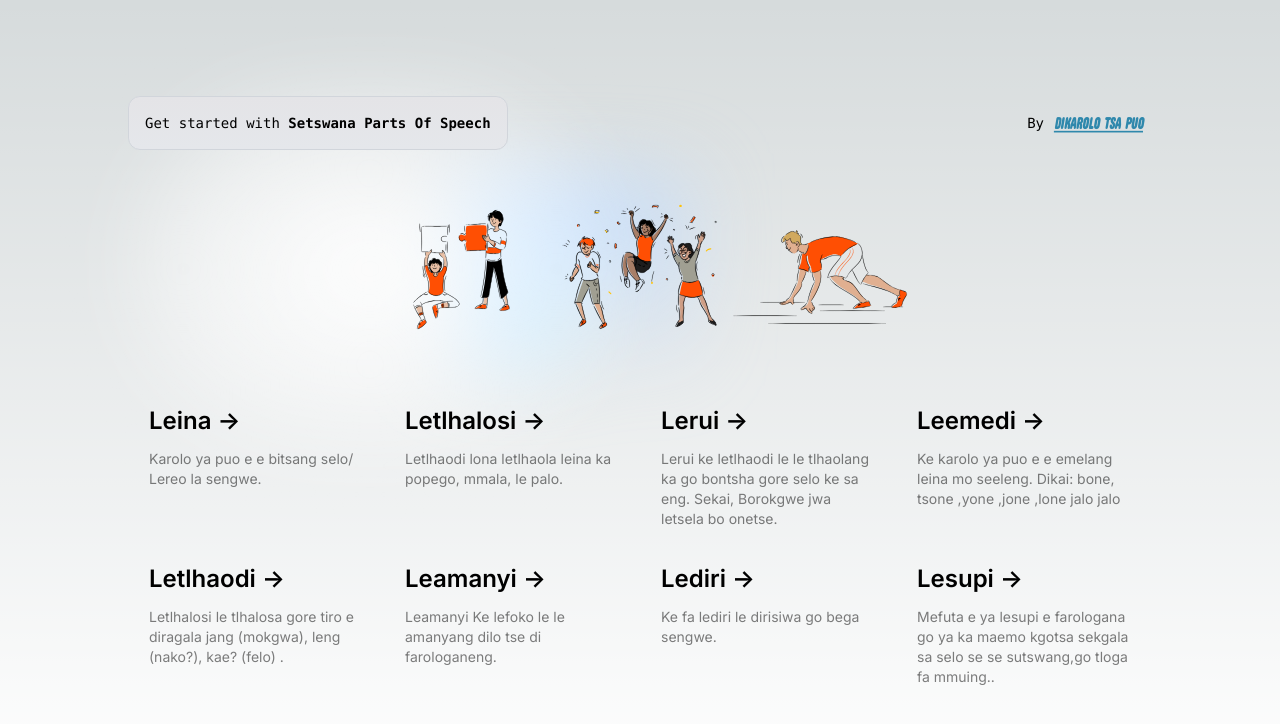
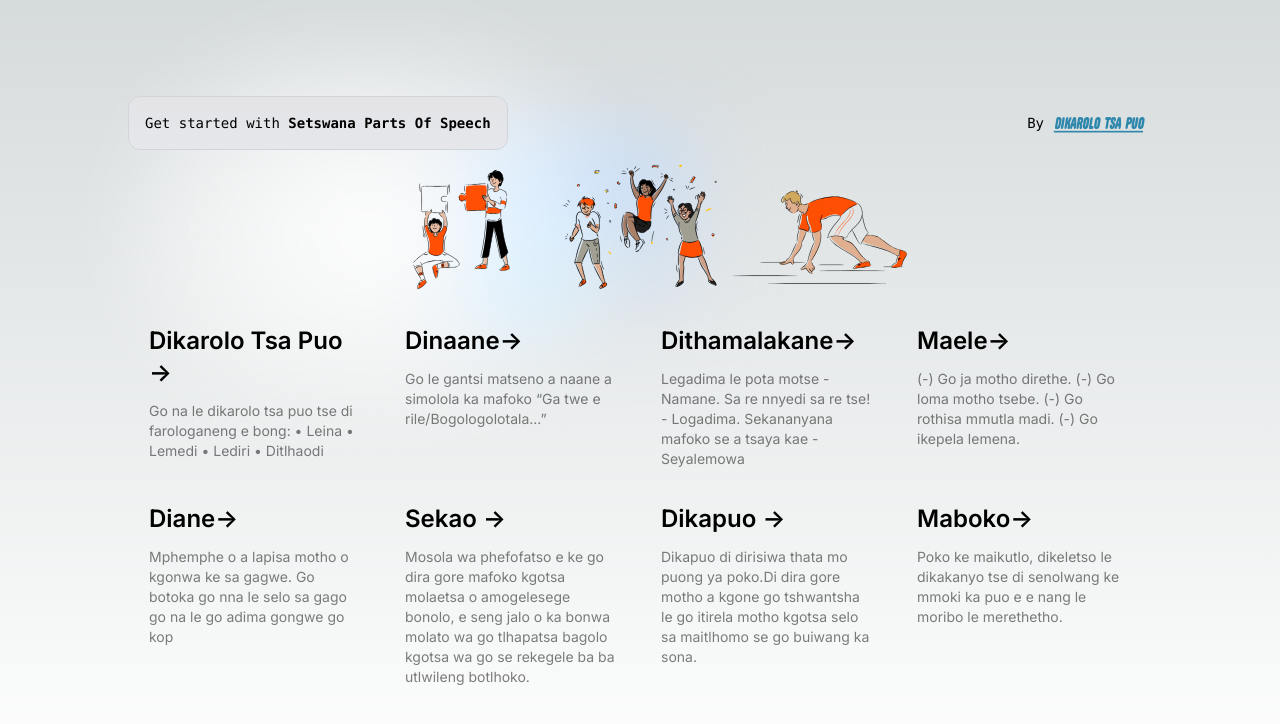
Before and after one commit to Tebalo/malema, a Next.js app: page / in a window 1280 px wide. Shown: the top 724 px of the page. Built offline with nearby package versions, Linux system fonts and the light colour scheme.

Commit message:
fixed the key labels

```diff
--- a/app/components/JsonRenderer.tsx
+++ b/app/components/JsonRenderer.tsx
@@ -15,7 +15,15 @@ const getColorByDepth = (depth: number): string => {
   const colors = ['bg-blue-400', 'bg-green-400', 'bg-yellow-400', 'bg-pink-400'];
   return colors[depth % colors.length];
 };
+const getLabel = (key: string): string => {
+  const label: { [key: string]: string } = {"S": "Seele", "NN-T": "Leina+Tlhaodi","VRB":"Lediri"};
 
+  if (key in label) {
+    return label[key];
+  } else {
+    return key;
+  }
+};
 const JsonRenderer: FC<JsonRendererProps> = ({ data, depth = 0 }) => {
     return (
       <div className={`flex md:flex-row flex-col rounded-lg `}>
@@ -23,7 +31,7 @@ const JsonRenderer: FC<JsonRendererProps> = ({ data, depth = 0 }) => {
           <div key={key} className='md:flex'>
             {typeof value === 'object' && value !== null ? (
               <div className={`mx-5 my-1 md:my-0 md:mx-1 rounded-lg md:self-end ${getColorByDepth(depth)}`}>
-                    <p className='pl-1 text-black font-serif font-semibold'>{key} <JsonRenderer data={value as JsonStructure} depth={depth + 1} /></p>
+                    <p className='pl-1 text-black font-serif font-semibold'>{getLabel(key)} <JsonRenderer data={value as JsonStructure} depth={depth + 1} /></p>
               </div>
             ) : (
               <div className='mr-1 px-1 md:self-end flex-row'>
--- a/app/leamanyi/page.tsx
+++ b/app/dikaralotsapuo/page.tsx
@@ -3,6 +3,7 @@ import React, {useState} from 'react'
 import styles from './custom-scrollbar.module.css';
 import axios from 'axios';
 import JsonRenderer from '../components/JsonRenderer';
+import { Suspense } from 'react';
 
 interface Item {
   request: string;
@@ -19,7 +20,7 @@ export const Page: React.FC = () =>{
 
         // Make a POST request to the API
         try {
-            const response = await fetch('http://localhost:8000/v1/setswana-nltk/', {
+            const response = await fetch('http://services.26digitaldev.com/v1/setswana-nltk/', {
                 method: 'POST',
                 headers: {
                   'Content-Type': 'application/json',
@@ -63,7 +64,7 @@ export const Page: React.FC = () =>{
                                     </svg>
                                     <span className="sr-only">Upload image</span>
                                 </button>
-                                <p key={index} className="mb-3 text-gray-500 dark:text-gray-400 p-2">
+                                <p key={index} className="mb-3 text-gray-900 dark:text-gray-400 p-2">
                                     {item.request}
                                 </p>
                             </div>
@@ -78,8 +79,11 @@ export const Page: React.FC = () =>{
                                     </svg>
                                     <span className="sr-only">Upload image</span>
                                 </button>
+                                <Suspense></Suspense>
                                 <div className="container mx-auto my-8">
-                                    <JsonRenderer data={item.response} />
+                                    <Suspense fallback={<p>Loading feed...</p>}>
+                                        <JsonRenderer data={item.response} />
+                                    </Suspense>
                                 </div>
                             </div>
                         </div>
--- a/app/page.tsx
+++ b/app/page.tsx
@@ -11,7 +11,7 @@ export default function Home() {
         <div className="fixed bottom-0 left-0 flex h-48 w-full items-end justify-center bg-gradient-to-t from-white via-white dark:from-black dark:via-black lg:static lg:h-auto lg:w-auto lg:bg-none">
           <a
             className="pointer-events-none flex place-items-center gap-2 p-8 lg:pointer-events-auto lg:p-0"
-            href="/leamanyi"
+            href="/dikaralotsapuo"
             target="_blank"
             rel="noopener noreferrer"
           >
@@ -61,139 +61,146 @@ export default function Home() {
 
       <div className="mb-32 grid text-center lg:max-w-5xl lg:w-full lg:mb-0 lg:grid-cols-4 lg:text-left">
         <a
-          href="/leamanyi"
+          href="/dikaralotsapuo"
           className="group rounded-lg border border-transparent px-5 py-4 transition-colors hover:border-gray-300 hover:bg-gray-100 hover:dark:border-neutral-700 hover:dark:bg-neutral-800/30"
           target="_blank"
           rel="noopener noreferrer"
         >
           <h2 className={`mb-3 text-2xl font-semibold`}>
-            Leina{' '}
+            Dikarolo Tsa Puo
             <span className="inline-block transition-transform group-hover:translate-x-1 motion-reduce:transform-none">
               -&gt;
             </span>
           </h2>
           <p className={`m-0 max-w-[30ch] text-sm opacity-50`}>
-            Karolo ya puo e e bitsang selo/ Lereo la sengwe.
+            Go na le dikarolo tsa puo tse di farologaneng e bong: • Leina • Lemedi • Lediri • Ditlhaodi
           </p>
         </a>
 
         <a
-          href="/leamanyi"
+          href="/dikaralotsapuo"
           className="group rounded-lg border border-transparent px-5 py-4 transition-colors hover:border-gray-300 hover:bg-gray-100 hover:dark:border-neutral-700 hover:dark:bg-neutral-800/30"
           target="_blank"
           rel="noopener noreferrer"
         >
           <h2 className={`mb-3 text-2xl font-semibold`}>
-            Letlhalosi{' '}
+            Dinaane
             <span className="inline-block transition-transform group-hover:translate-x-1 motion-reduce:transform-none">
               -&gt;
             </span>
           </h2>
           <p className={`m-0 max-w-[30ch] text-sm opacity-50`}>
-          Letlhaodi lona letlhaola leina ka popego, mmala, le palo.
+          Go le gantsi matseno a naane a simolola ka mafoko “Ga twe e rile/Bogologolotala...”
           </p>
         </a>
 
         <a
-          href="/leamanyi"
+          href="/dikaralotsapuo"
           className="group rounded-lg border border-transparent px-5 py-4 transition-colors hover:border-gray-300 hover:bg-gray-100 hover:dark:border-neutral-700 hover:dark:bg-neutral-800/30"
           target="_blank"
           rel="noopener noreferrer"
         >
           <h2 className={`mb-3 text-2xl font-semibold`}>
-            Lerui{' '}
+            Dithamalakane
             <span className="inline-block transition-transform group-hover:translate-x-1 motion-reduce:transform-none">
             -&gt;
             </span>
           </h2>
           <p className={`m-0 max-w-[30ch] text-sm opacity-50`}>
-            Lerui ke letlhaodi le le tlhaolang ka go bontsha gore selo ke sa eng. Sekai, Borokgwe jwa letsela bo onetse.
+            Legadima le pota motse - Namane.
+            Sa re nnyedi sa re tse! - Logadima.
+            Sekananyana mafoko se a tsaya kae - Seyalemowa
           </p>
         </a>
 
         <a
-          href="/leamanyi"
+          href="/dikaralotsapuo"
           className="group rounded-lg border border-transparent px-5 py-4 transition-colors hover:border-gray-300 hover:bg-gray-100 hover:dark:border-neutral-700 hover:dark:bg-neutral-800/30"
           target="_blank"
           rel="noopener noreferrer"
         >
           <h2 className={`mb-3 text-2xl font-semibold`}>
-            Leemedi{' '}
+            Maele
             <span className="inline-block transition-transform group-hover:translate-x-1 motion-reduce:transform-none">
               -&gt;
             </span>
           </h2>
           <p className={`m-0 max-w-[30ch] text-sm opacity-50`}>
-            Ke karolo ya puo e e emelang leina mo seeleng.
-            Dikai: bone, tsone ,yone ,jone ,lone jalo jalo
+            (-) Go ja motho direthe.
+            (-) Go loma motho tsebe.
+            (-) Go rothisa mmutla madi.
+            (-) Go ikepela lemena.
           </p>
         </a>
 
         <a
-          href="/leamanyi"
+          href="/dikaralotsapuo"
           className="group rounded-lg border border-transparent px-5 py-4 transition-colors hover:border-gray-300 hover:bg-gray-100 hover:dark:border-neutral-700 hover:dark:bg-neutral-800/30"
           target="_blank"
           rel="noopener noreferrer"
         >
           <h2 className={`mb-3 text-2xl font-semibold`}>
-            Letlhaodi{' '}
+            Diane
             <span className="inline-block transition-transform group-hover:translate-x-1 motion-reduce:transform-none">
               -&gt;
             </span>
           </h2>
           <p className={`m-0 max-w-[30ch] text-sm opacity-50`}>
-            Letlhalosi le tlhalosa gore tiro e diragala jang (mokgwa), leng (nako?), kae? (felo) .
+            Mphemphe o a lapisa motho o kgonwa ke sa gagwe. Go botoka go nna le selo sa gago go na le go adima gongwe go kop
           </p>
         </a>
 
         <a
-          href="/leamanyi"
+          href="/dikaralotsapuo"
           className="group rounded-lg border border-transparent px-5 py-4 transition-colors hover:border-gray-300 hover:bg-gray-100 hover:dark:border-neutral-700 hover:dark:bg-neutral-800/30"
           target="_blank"
           rel="noopener noreferrer"
         >
           <h2 className={`mb-3 text-2xl font-semibold`}>
-            Leamanyi{' '}
+            Sekao{' '}
             <span className="inline-block transition-transform group-hover:translate-x-1 motion-reduce:transform-none">
               -&gt;
             </span>
           </h2>
           <p className={`m-0 max-w-[30ch] text-sm opacity-50`}>
-            Leamanyi Ke lefoko le le amanyang dilo tse di farologaneng.
+            Mosola wa phefofatso e ke go dira gore mafoko kgotsa molaetsa o amogelesege bonolo, e seng jalo o
+            ka bonwa molato wa go tlhapatsa bagolo kgotsa wa go se rekegele ba ba utlwileng botlhoko.
           </p>
         </a>
 
         <a
-          href="/leamanyi"
+          href="/dikaralotsapuo"
           className="group rounded-lg border border-transparent px-5 py-4 transition-colors hover:border-gray-300 hover:bg-gray-100 hover:dark:border-neutral-700 hover:dark:bg-neutral-800/30"
           target="_blank"
           rel="noopener noreferrer"
         >
           <h2 className={`mb-3 text-2xl font-semibold`}>
-            Lediri{' '}
+            Dikapuo{' '}
             <span className="inline-block transition-transform group-hover:translate-x-1 motion-reduce:transform-none">
               -&gt;
             </span>
           </h2>
           <p className={`m-0 max-w-[30ch] text-sm opacity-50`}>
-            Ke fa lediri le dirisiwa go bega sengwe.
+          Dikapuo di dirisiwa thata mo puong ya poko.Di dira gore motho a kgone go tshwantsha le go itirela
+          motho kgotsa selo sa maitlhomo se go buiwang ka sona.
           </p>
         </a>
 
         <a
-          href="/leamanyi"
+          href="/dikaralotsapuo"
           className="group rounded-lg border border-transparent px-5 py-4 transition-colors hover:border-gray-300 hover:bg-gray-100 hover:dark:border-neutral-700 hover:dark:bg-neutral-800/30"
           target="_blank"
           rel="noopener noreferrer"
         >
           <h2 className={`mb-3 text-2xl font-semibold`}>
-            Lesupi{' '}
+            Maboko
             <span className="inline-block transition-transform group-hover:translate-x-1 motion-reduce:transform-none">
             -&gt;
             </span>
           </h2>
           <p className={`m-0 max-w-[30ch] text-sm opacity-50`}>
-            Mefuta e ya lesupi e farologana go ya ka maemo kgotsa sekgala sa selo se se sutswang,go tloga fa mmuing..
+          Poko ke maikutlo, dikeletso le dikakanyo tse di senolwang ke mmoki ka puo e e nang le moribo le
+          merethetho.
           </p>
         </a>
       </div>
```
Also changed, not shown: app/components/text_placeholder.tsx (added, +37 -0 lines), app/dikaralotsapuo/_navbar.tsx (renamed from app/leamanyi/_navbar.tsx), app/dikaralotsapuo/custom-scrollbar.module.css (renamed from app/leamanyi/custom-scrollbar.module.css), app/dikaralotsapuo/layout.tsx (renamed from app/leamanyi/layout.tsx), app/dinaane/layout.tsx (renamed from app/wordassociation/layout.tsx), app/dinaane/page.tsx (added), 1 other file (tests, documents, lock files or other folders). Lines whose indentation alone changed are shown as unchanged.
